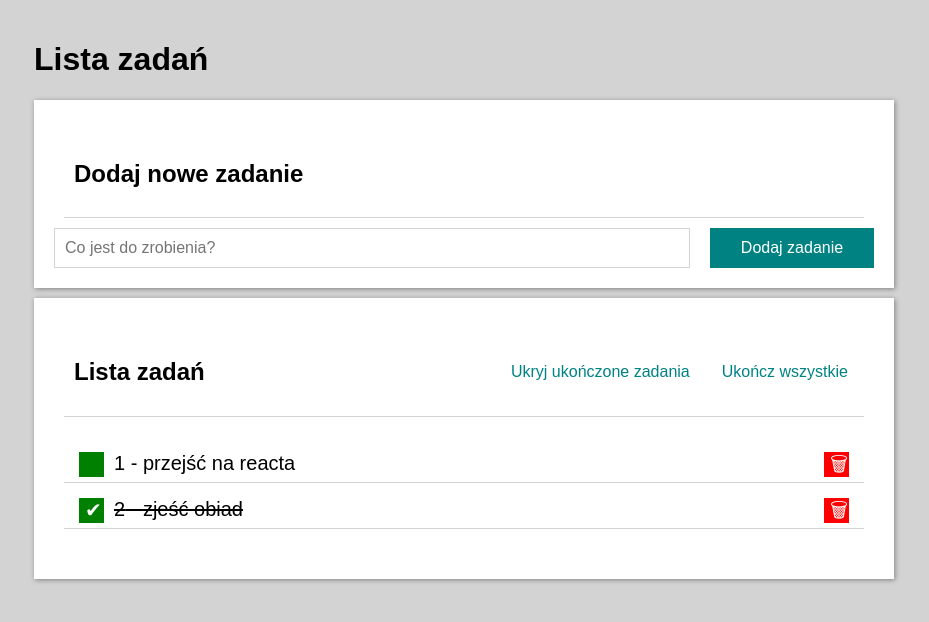
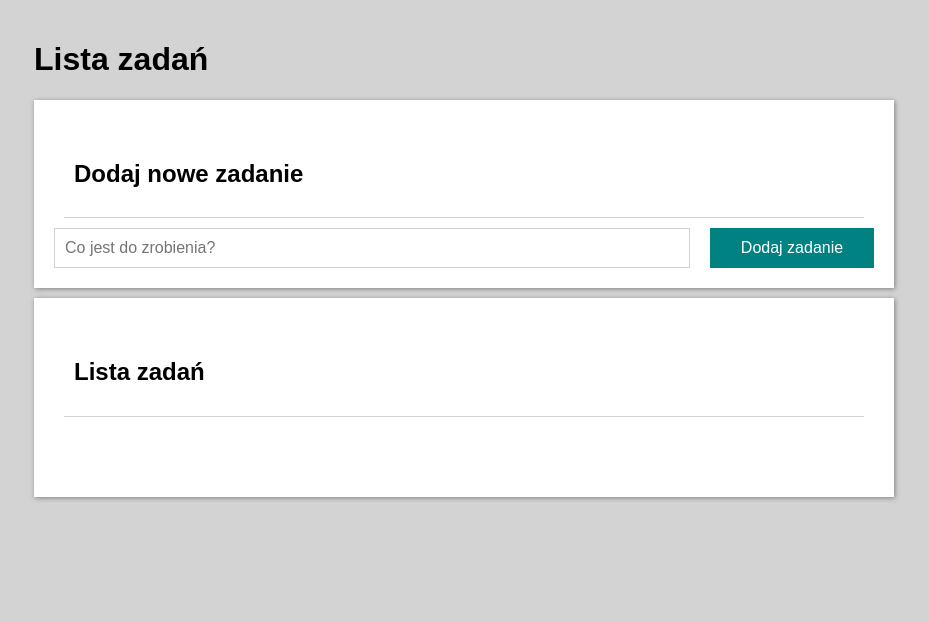
Before and after one commit to MateuszBryczek/Todo-List-React, a React (Create React App) app: page / in a window 1280 px wide. Shown: the top 622 px of the page, without its empty margins (176-1105 px from the left). Built offline with nearby package versions, Linux system fonts and the light colour scheme.

Commit message:
example tasks delated

```diff
--- a/src/App.js
+++ b/src/App.js
@@ -8,8 +8,7 @@
 function App() {
   const [hideDone, setHideDone] = useState(false);
   const [tasks, setTasks] = useState([
-    {id: 1, content: "przejść na reacta", done: false},
-    {id: 2, content: "zjeść obiad", done: true},
+
   ]);
 
   const toggleHideDone = () => {
```
